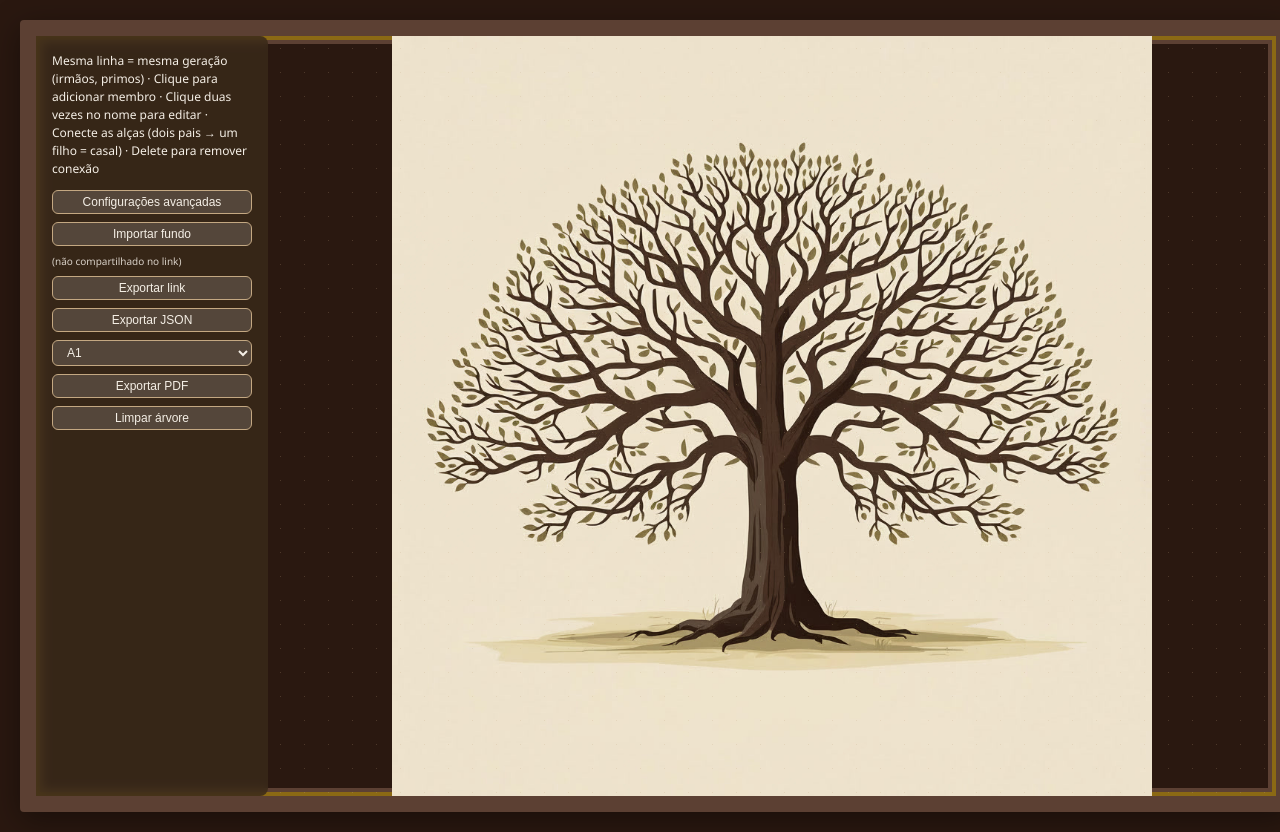
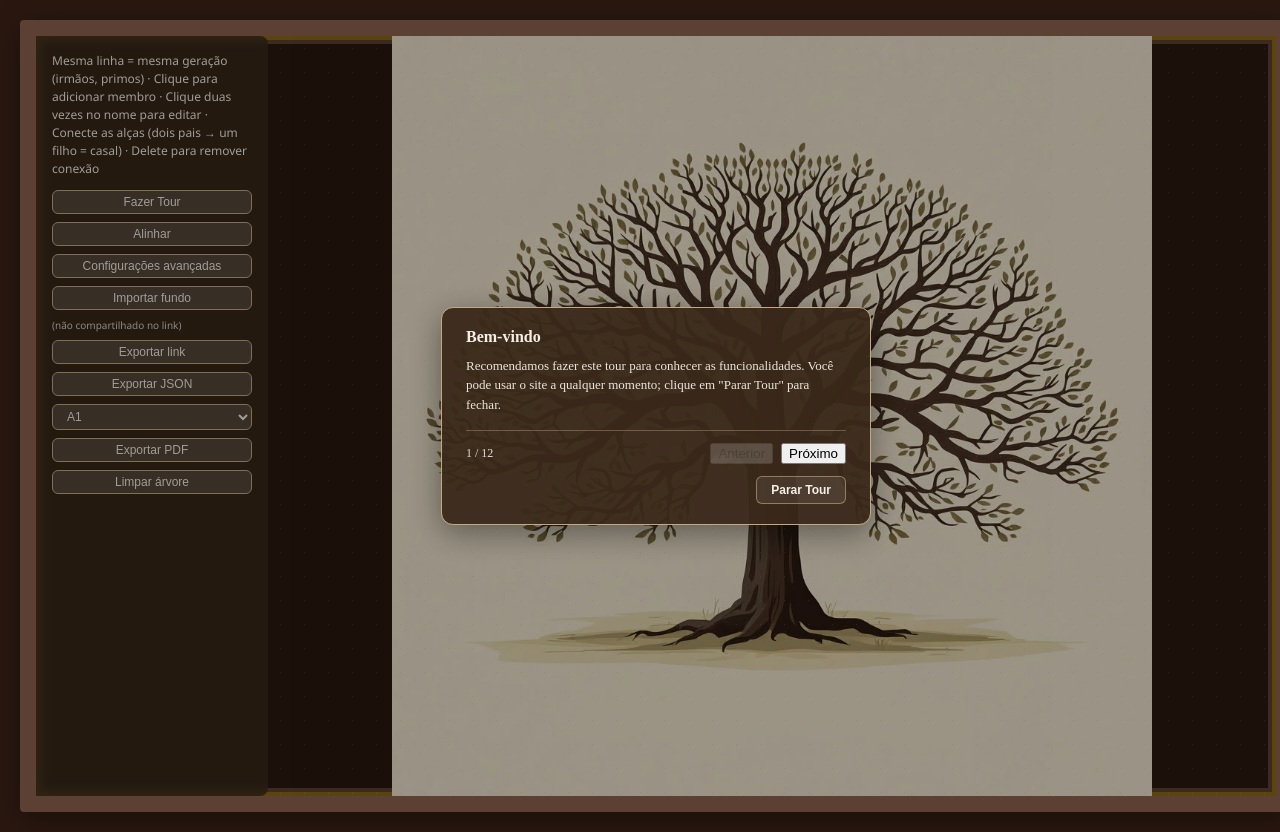
Before and after one commit to agaragon/family-tree, a React (Vite) app in the folder family-tree-web/: page / in a window 1280 px wide. Built offline with nearby package versions, Linux system fonts and the light colour scheme.

Commit message:
readme updated

```diff
--- a/family-tree-web/src/App.css
+++ b/family-tree-web/src/App.css
@@ -409,3 +409,92 @@ html, body, #root {
     bottom: 80px; /* above instruction bar when wrapped */
   }
 }
+
+/* ===== Tour overlay ===== */
+
+.tour-overlay {
+  position: absolute;
+  inset: 0;
+  background: rgba(0, 0, 0, 0.35);
+  display: flex;
+  align-items: center;
+  justify-content: center;
+  z-index: 1000;
+  pointer-events: none;
+}
+
+.tour-overlay .tour-dialog {
+  pointer-events: auto;
+}
+
+.tour-dialog {
+  background: rgba(58, 42, 26, 0.95);
+  color: #f5efe6;
+  padding: 20px 24px;
+  border-radius: 12px;
+  max-width: 380px;
+  box-shadow: 0 8px 32px rgba(0, 0, 0, 0.4);
+  border: 1px solid #c4a882;
+}
+
+.tour-content h3 {
+  margin: 0 0 10px;
+  font-size: 16px;
+  color: #f5efe6;
+}
+
+.tour-content p {
+  margin: 0;
+  font-size: 13px;
+  line-height: 1.5;
+  opacity: 0.95;
+}
+
+.tour-footer {
+  display: flex;
+  flex-direction: column;
+  gap: 12px;
+  margin-top: 16px;
+  padding-top: 12px;
+  border-top: 1px solid rgba(196, 168, 130, 0.4);
+}
+
+.tour-footer-nav {
+  display: flex;
+  align-items: center;
+  justify-content: space-between;
+  gap: 12px;
+}
+
+.tour-progress {
+  font-size: 12px;
+  opacity: 0.9;
+  flex-shrink: 0;
+}
+
+.tour-buttons {
+  display: flex;
+  gap: 8px;
+  flex-shrink: 0;
+}
+
+.tour-buttons .export-pdf-btn:disabled {
+  opacity: 0.5;
+  cursor: not-allowed;
+}
+
+.tour-stop-btn {
+  align-self: flex-end;
+  padding: 6px 14px;
+  border: 1px solid rgba(196, 168, 130, 0.6);
+  border-radius: 6px;
+  background: rgba(255, 255, 255, 0.08);
+  color: #f5efe6;
+  font-size: 12px;
+  font-weight: 600;
+  cursor: pointer;
+}
+
+.tour-stop-btn:hover {
+  background: rgba(255, 255, 255, 0.15);
+}
--- a/family-tree-web/src/App.jsx
+++ b/family-tree-web/src/App.jsx
@@ -36,6 +36,7 @@ import {
 import {
   getGenerations,
   enrichEdgesWithJunctions,
+  computeAlignPositions,
 } from './services/layoutService';
 import {
   exportToPdf,
@@ -48,6 +49,23 @@ const initialData = loadInitialData();
 
 const isMobileView = () =>
   typeof window !== 'undefined' && window.innerWidth <= 768;
+
+const TOUR_SEEN_KEY = 'family-tree-tour-seen';
+
+const TOUR_STEPS = [
+  { title: 'Bem-vindo', text: 'Recomendamos fazer este tour para conhecer as funcionalidades. Você pode usar o site a qualquer momento; clique em "Parar Tour" para fechar.' },
+  { title: 'Adicionar membros', text: 'Clique em um espaço vazio do canvas para adicionar um novo membro.' },
+  { title: 'Editar nomes', text: 'Clique duas vezes no nome de um membro para editar (um clique em dispositivos touch). Enter confirma, Escape cancela.' },
+  { title: 'Remover membros', text: 'Clique no botão × no canto do nó para excluir um membro.' },
+  { title: 'Conectar pais e filhos', text: 'Arraste da alça inferior (fonte) de um pai até a alça superior (alvo) de um filho. Conecte dois pais ao mesmo filho para representar um casal.' },
+  { title: 'Remover conexões', text: 'Selecione uma aresta e pressione Delete ou Backspace.' },
+  { title: 'Reposicionar e navegar', text: 'Arraste os nós para organizar. Use o mouse ou toque para pan e zoom no canvas.' },
+  { title: 'Auto-salvamento', text: 'A árvore é salva automaticamente no armazenamento local.' },
+  { title: 'Compartilhar', text: 'Abra um link com a árvore codificada na URL para visualizar ou colaborar.' },
+  { title: 'Exportar', text: 'Exporte para PDF, copie o link de compartilhamento ou baixe a árvore em JSON.' },
+  { title: 'Fundo personalizado', text: 'Importe uma imagem de fundo (ex.: foto); ela fica só no seu dispositivo e não entra no link.' },
+  { title: 'Barra de ações', text: 'Alinhar: organiza nós por geração. Configurações avançadas: tamanho/cor dos nós e linhas. Importar fundo, Exportar link/JSON/PDF, tamanho do papel e Limpar árvore.' },
+];
 
 function FamilyTreeCanvas() {
   const reactFlowWrapper = useRef(null);
@@ -66,6 +84,14 @@ function FamilyTreeCanvas() {
   );
   const [bgImage, setBgImage] = useState(loadBackgroundImage);
   const [advancedSettingsOpen, setAdvancedSettingsOpen] = useState(false);
+  const [tourStep, setTourStep] = useState(() =>
+    typeof window !== 'undefined' && localStorage.getItem(TOUR_SEEN_KEY) ? 0 : 1,
+  );
+
+  const closeTour = useCallback(() => {
+    if (typeof window !== 'undefined') localStorage.setItem(TOUR_SEEN_KEY, '1');
+    setTourStep(0);
+  }, []);
 
   useEffect(() => {
     savePayload(nodes, edges, viewport, settings);
@@ -252,6 +278,17 @@ function FamilyTreeCanvas() {
     return [linesNode, ...withCallbacks];
   }, [familyNodes, edges, generations, settings.nodeSize, settings.nodeColor, deleteNode, renameNode, getParentLabels]);
 
+  const alignNodes = useCallback(() => {
+    const positions = computeAlignPositions(familyNodes, edges, generations);
+    setNodes((nds) =>
+      nds.map((n) =>
+        n.type === NODE_TYPES.GENERATION_LINES
+          ? n
+          : { ...n, position: positions[n.id] ?? n.position },
+      ),
+    );
+  }, [familyNodes, edges, generations, setNodes]);
+
   const clearAll = useCallback(() => {
     if (
       !window.confirm(
@@ -358,6 +395,20 @@ function FamilyTreeCanvas() {
           <button
             type="button"
             className="export-pdf-btn"
+            onClick={() => setTourStep(1)}
+          >
+            Fazer Tour
+          </button>
+          <button
+            type="button"
+            className="export-pdf-btn"
+            onClick={alignNodes}
+          >
+            Alinhar
+          </button>
+          <button
+            type="button"
+            className="export-pdf-btn"
             onClick={() => setAdvancedSettingsOpen((o) => !o)}
           >
             Configurações avançadas
@@ -456,6 +507,39 @@ function FamilyTreeCanvas() {
           </button>
         </div>
       </aside>
+
+      {tourStep > 0 && (
+        <div className="tour-overlay">
+          <div className="tour-dialog">
+            <div className="tour-content">
+              <h3>{TOUR_STEPS[tourStep - 1].title}</h3>
+              <p>{TOUR_STEPS[tourStep - 1].text}</p>
+            </div>
+            <div className="tour-footer">
+              <div className="tour-footer-nav">
+                <span className="tour-progress">{tourStep} / {TOUR_STEPS.length}</span>
+                <div className="tour-buttons">
+                  <button type="button" className="export-pdf-btn" onClick={() => setTourStep((s) => Math.max(1, s - 1))} disabled={tourStep === 1}>
+                    Anterior
+                  </button>
+                  {tourStep < TOUR_STEPS.length ? (
+                    <button type="button" className="export-pdf-btn" onClick={() => setTourStep((s) => s + 1)}>
+                      Próximo
+                    </button>
+                  ) : (
+                    <button type="button" className="export-pdf-btn" onClick={closeTour}>
+                      Fechar
+                    </button>
+                  )}
+                </div>
+              </div>
+              <button type="button" className="tour-stop-btn" onClick={closeTour}>
+                Parar Tour
+              </button>
+            </div>
+          </div>
+        </div>
+      )}
     </div>
   );
 }
--- a/family-tree-web/src/services/layoutService.js
+++ b/family-tree-web/src/services/layoutService.js
@@ -2,7 +2,67 @@
  * Layout service — single responsibility: compute generations and edge junctions.
  * Pure functions over nodes/edges; no side effects.
  */
-import { ROW_HEIGHT } from '../domain';
+import { NEW_MEMBER_NODE_HALF_WIDTH, NEW_MEMBER_NODE_HALF_HEIGHT } from '../domain';
+
+const MIN_H_GAP = 40;
+const MIN_V_GAP = 80;
+const NODE_WIDTH = NEW_MEMBER_NODE_HALF_WIDTH * 2;
+const NODE_HEIGHT = NEW_MEMBER_NODE_HALF_HEIGHT * 2;
+const COL_GAP = NODE_WIDTH + MIN_H_GAP;
+const ALIGN_ROW_HEIGHT = NODE_HEIGHT + MIN_V_GAP;
+
+/**
+ * Compute aligned positions for family nodes: one row per generation, symmetric columns.
+ * Returns { nodeId -> { x, y } }. Compact layout (no full-page stretch).
+ */
+export function computeAlignPositions(nodes, edges, generations) {
+  const familyNodes = nodes.filter((n) => n.type !== 'generationLines');
+  if (familyNodes.length === 0) return {};
+
+  const getParentIds = (id) =>
+    edges.filter((e) => e.target === id).map((e) => e.source).sort();
+
+  const byGen = {};
+  for (const n of familyNodes) {
+    const g = generations[n.id] ?? 0;
+    if (!byGen[g]) byGen[g] = [];
+    byGen[g].push(n);
+  }
+
+  const result = {};
+  for (const g of Object.keys(byGen).map(Number).sort((a, b) => a - b)) {
+    const row = byGen[g];
+    row.sort((a, b) => {
+      const pa = getParentIds(a.id).join(',');
+      const pb = getParentIds(b.id).join(',');
+      if (pa !== pb) return pa.localeCompare(pb);
+      return a.id.localeCompare(b.id);
+    });
+    const n = row.length;
+    const totalWidth = (n - 1) * COL_GAP;
+    const startX = -totalWidth / 2;
+    row.forEach((node, i) => {
+      result[node.id] = { x: startX + i * COL_GAP, y: g * ALIGN_ROW_HEIGHT };
+    });
+  }
+
+  const xs = Object.values(result).map((p) => p.x);
+  const ys = Object.values(result).map((p) => p.y);
+  const minX = Math.min(...xs);
+  const maxX = Math.max(...xs);
+  const minY = Math.min(...ys);
+  const maxY = Math.max(...ys);
+  const centerX = (minX + maxX) / 2;
+  const centerY = (minY + maxY) / 2;
+
+  for (const id of Object.keys(result)) {
+    result[id] = {
+      x: result[id].x - centerX,
+      y: result[id].y - centerY,
+    };
+  }
+  return result;
+}
 
 export function getGenerations(nodes, edges) {
   const gen = {};
```
Also changed, not shown: 1 other file (tests, documents, lock files or other folders).
